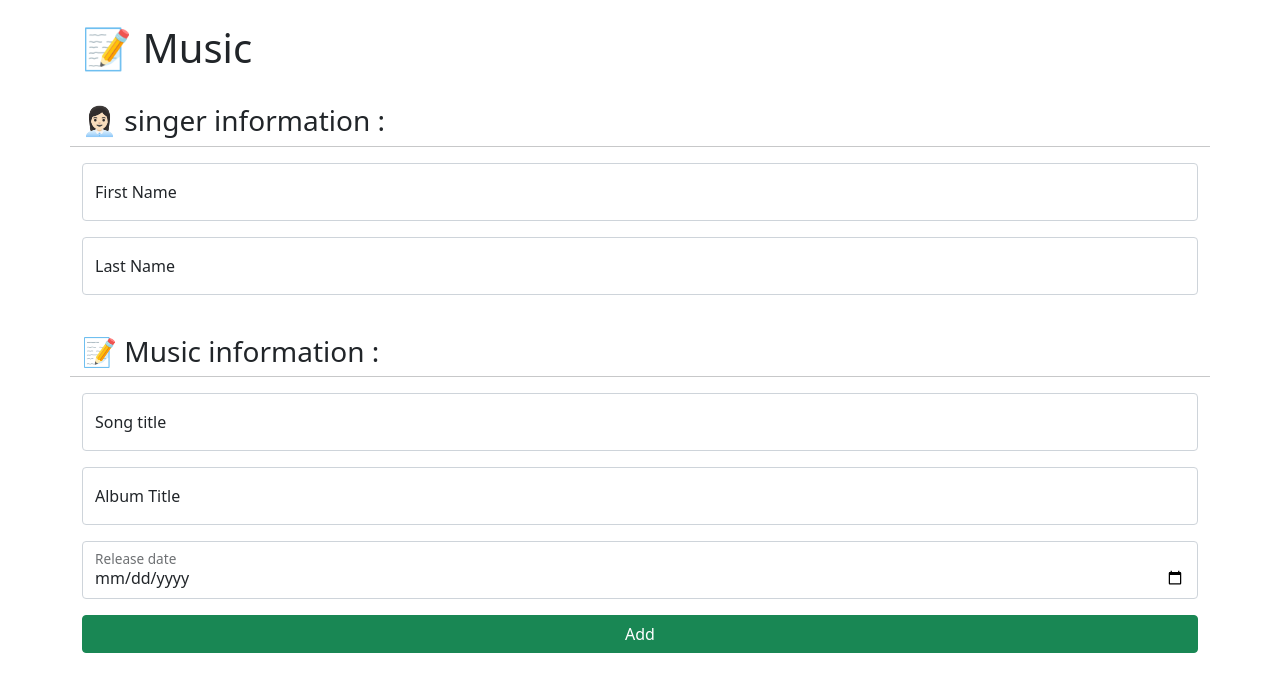
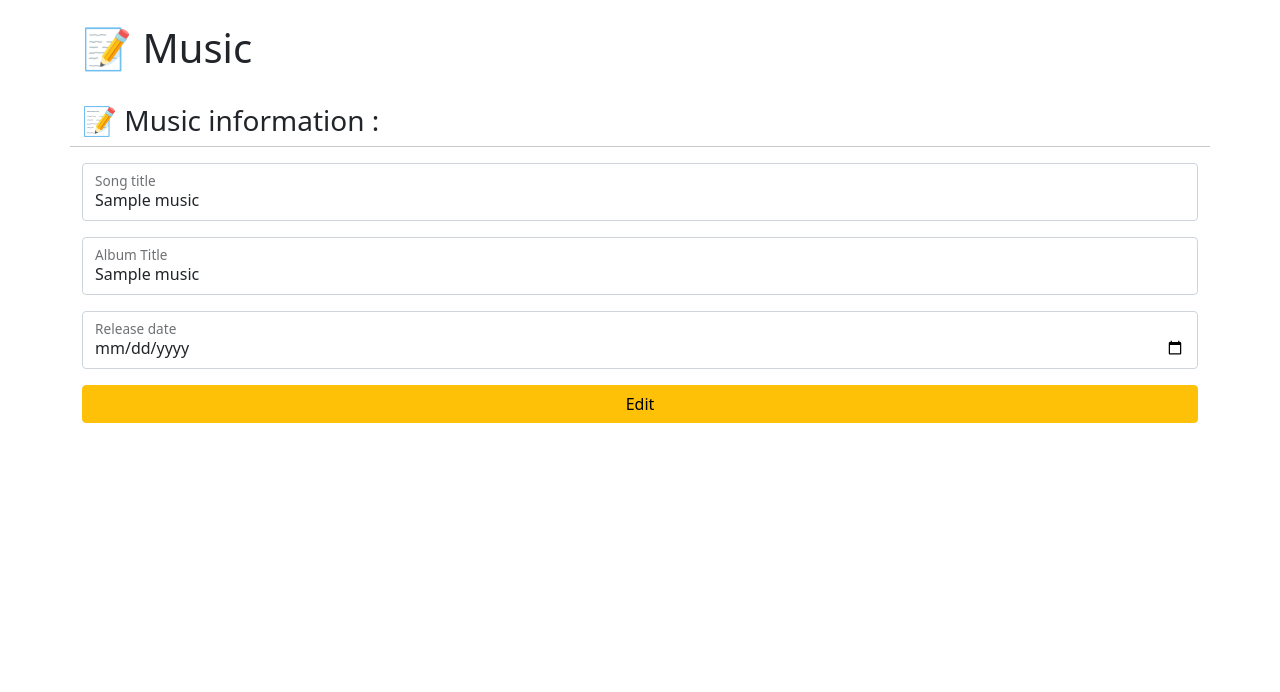
Before and after one commit to kalehub/basic-django-postgreSQL, a Django app: template crud_app/templates/crud_app/update.html in a window 1280 px wide. Shown: the part 56-748 px from the top of the page. Run offline with Django 3.2, Linux system fonts and the light colour scheme; the template is opened without the code that fills it: values that come from a table or form of the project are taken from there, others are empty; tables that the repository leaves empty hold one stand-in row (values such as "Sample post"); some libraries are stand-ins or nearby versions.

Commit message:
adding update and delete

```diff
--- a/crud_app/templates/crud_app/index.html
+++ b/crud_app/templates/crud_app/index.html
@@ -3,7 +3,7 @@
  - File              : index.html
  - Author            : Teguh Satya <teguhsatyadhr@gmail.com>
  - Date              : 19.03.2021
- - Last Modified Date: 20.03.2021
+ - Last Modified Date: 21.03.2021
  - Last Modified By  : Teguh Satya <teguhsatyadhr@gmail.com>
 -->
 
@@ -43,6 +43,7 @@
                   <td>{{obj.album_name}}</td>
                   <td>{{obj.release_date}}</td>
                   <td>
+                      <a class="btn btn-warning btn-sm" href="{% url 'update' obj.id %}">update</a>
                       <form action="{% url 'delete' obj.id %}" method='POST'>
                           {% csrf_token %}
                           <button class="btn btn-sm btn-danger" onclick="return confirm('Are you sure you want to delete this item?');" type='submit'>delete</button>
--- a/crud_app/templates/crud_app/update.html
+++ b/crud_app/templates/crud_app/update.html
@@ -3,7 +3,7 @@
  - File              : update.html
  - Author            : Teguh Satya <teguhsatyadhr@gmail.com>
  - Date              : 19.03.2021
- - Last Modified Date: 20.03.2021
+ - Last Modified Date: 21.03.2021
  - Last Modified By  : Teguh Satya <teguhsatyadhr@gmail.com>
 -->
 
@@ -18,40 +18,28 @@
 </div>
 <form action="" method='POST'>
     {% csrf_token %}
-    <div class="row mt-4" id='singer-info' >
-        <h3>👩🏻‍💼 singer information : </h3>
-        <hr>
-        <div class="col-sm-12">
-            <div class="form-floating mb-3">
-              <input type="text" class="form-control" name='m_fname' id="floatingInput" placeholder="singer first name ">
-              <label for="floatingInput">First Name </label>
-            </div>
-            <div class="form-floating mb-3">
-              <input type="text" class="form-control" name='m_lastname' id="floatingInput" placeholder="singer last name ">
-              <label for="floatingInput">Last Name</label>
-            </div>
-         </div>
-    </div>
+    {% for obj in object_list %}
         <div class="row mt-4">
             <h3>📝 Music information : </h3>
             <hr>
             <div class="col-sm-12">
                 <div class="form-floating mb-3">
-              <input type="text" class="form-control" name='s_title' id="floatingInput" placeholder="song title">
+                    <input type="text" class="form-control" name='s_title' value='{{obj.song_title}}' id="floatingInput" placeholder="song title">
                   <label for="floatingInput">Song title </label>
                 </div>
                 <div class="form-floating mb-3">
-              <input type="text" class="form-control" name='s_album' id="floatingInput" placeholder="album title">
+                  <input type="text" class="form-control" name='s_album' id="floatingInput" value='{{obj.album_name}}' placeholder="album title">
                   <label for="floatingInput">Album Title</label>
                 </div>
                 <div class="form-floating mb-3">
-              <input type="date" class="form-control" name='s_date' id="floatingInput" placeholder="release date">
+                  <input type="date" class="form-control" name='s_date' id="floatingInput" placeholder="release date" value='{{obj.release_date}}' >
                   <label for="floatingInput">Release date </label>
                 </div>
              </div>
         </div>
-            <button class="btn btn-success col-sm-12" value='submit'>Add </button>
+                <button class="btn btn-warning col-sm-12" value='submit'>Edit </button>
     </form>
+    {% endfor %}
 
 
 
--- a/crud_app/urls.py
+++ b/crud_app/urls.py
@@ -3,7 +3,7 @@
 # File              : urls.py
 # Author            : Teguh Satya <teguhsatyadhr@gmail.com>
 # Date              : 19.03.2021
-# Last Modified Date: 20.03.2021
+# Last Modified Date: 21.03.2021
 # Last Modified By  : Teguh Satya <teguhsatyadhr@gmail.com>
 
 
@@ -13,7 +13,7 @@ from . import views
 urlpatterns = [
         path('', views.index, name='index'),
         path('add/', views.add, name='add'),
-        path('update/', views.update, name='update'),
+        path('update/<int:ar_id>', views.update, name='update'),
         path('del/<int:mid>', views.delete, name='delete'),
-        path('about/<int:ar_id>', views.about, name='about'),
+        path('about/', views.about, name='about'),
 ]
```
Also changed, not shown: crud_app/views.py (+16 -3 lines). Lines whose indentation alone changed are shown as unchanged.
